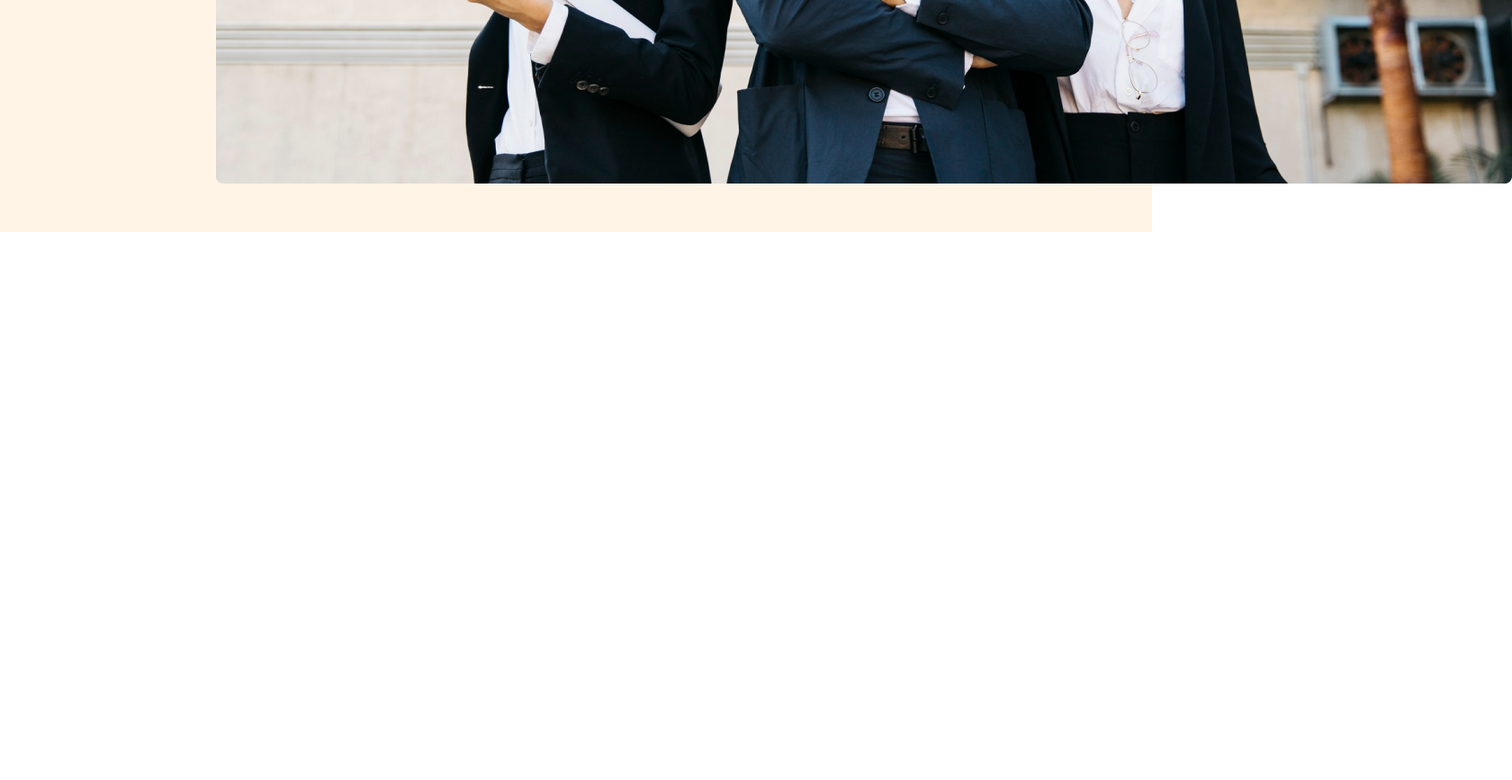
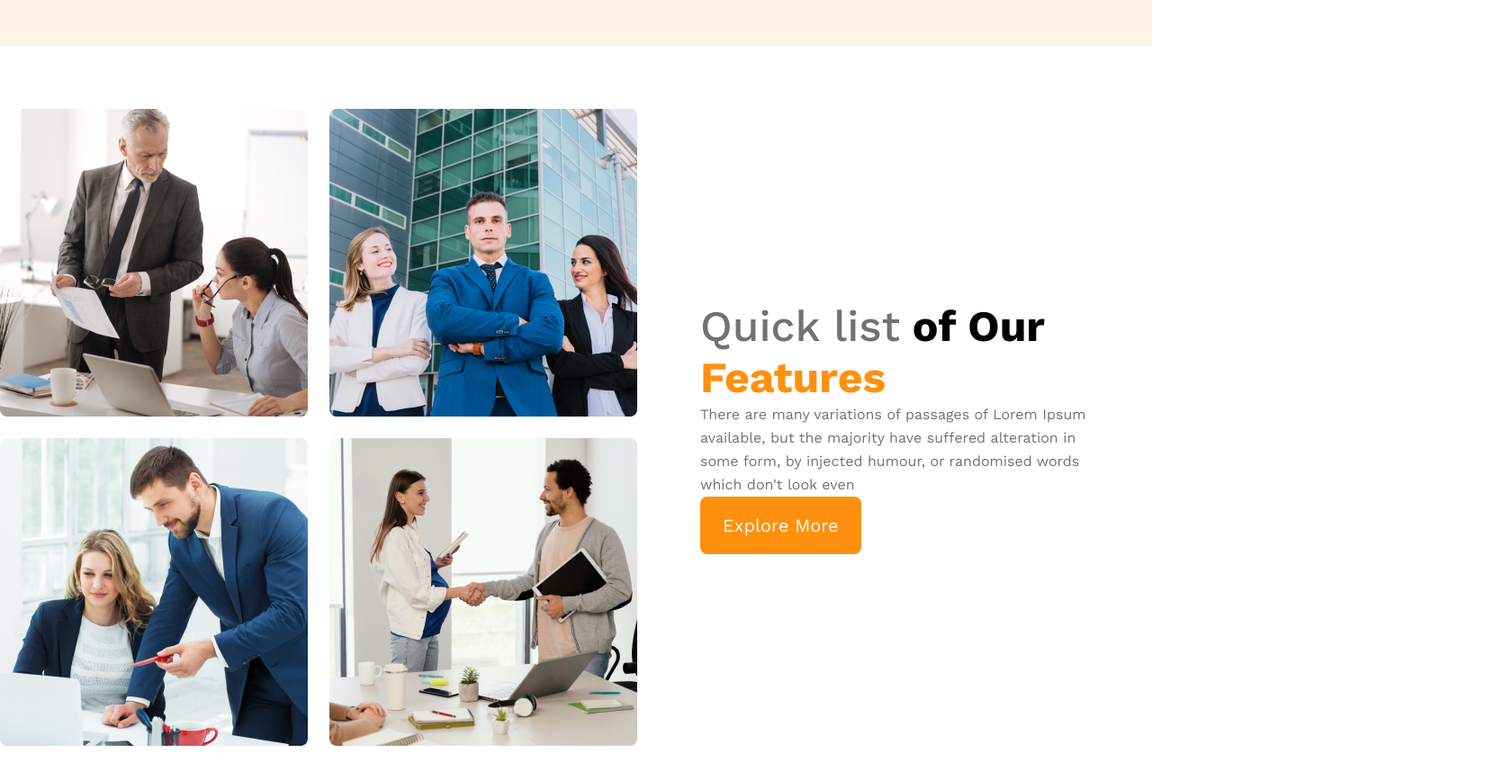
Before and after one commit to sabilar-rahman/module-09-g3-architecture-, a plain HTML site: page index.html in a window 1280 px wide. Shown: the part 813-1680 px from the top of the page at 90% size, 1680 px wide, since content can reach past the window. Before the commit the page ends 1071 px from the top, so only its background shows below. Drawn offline with nearby package versions, Linux system fonts and the light colour scheme.

Commit message:
team section added

```diff
--- a/index.html
+++ b/index.html
@@ -15,6 +15,7 @@
 </head>
 
 <body>
+    <!-- header start -->
     <header>
         <nav>
             <h3 class="nav-title">G3 Architects</h3>
@@ -38,11 +39,30 @@
                 <button class="btn-primary">Explore More</button>
 
             </div>
-            <img src="images/banner.png" alt="">
+            <img class="banner-image" src="images/banner.png" alt="">
         </div>
 
     </header>
+
+    <!-- header end -->
     <main>
+        <!-- teams  section -->
+        <section class="team-container">
+            <div class="team-image-container">
+                <img src="images/team1.png" alt="">
+                <img src="images/team2.png" alt="">
+                <img src="images/team3.png" alt="">
+                <img src="images/team4.png" alt="">
+
+            </div>
+            <div class="team-content">
+                <h3 class="team-content-title"><span class="quick-list">Quick list</span> <span>of Our</span> <span class="text-freatures">Features</span> </h3>
+                <p class="team-content-description">There are many variations of passages of Lorem Ipsum available, but the majority have suffered alteration in some form, by injected humour, or randomised words which don't look even</p>
+                <button class="btn-primary">Explore More</button>
+
+            </div>
+
+        </section>
 
     </main>
 
--- a/style/style.css
+++ b/style/style.css
@@ -65,9 +65,119 @@ nav li a {
     color: #727272;
     font-size: 16px;
     font-weight: 400;
+    margin-top: 20px;
+    margin-bottom: 20px;
 
 }
 
 .btn-primary {
+    border-radius: 8px;
+    background: #FF900E;
+    padding: 20px 25px;
+    color: #fff;
+    font-size: 1.25rem;
+    border: 0;
+    cursor: pointer;
+}
+
+.banner-image {
+    margin-top: 20px;
+    width: 100%;
+}
+
+
+
+
+/* main style */
+main {
+    max-width: 1440px;
+    margin: 70px auto;
+}
+
+/* team style  */
+.team-container {
+    display: flex;
+    align-items: center;
 
 }
+
+.team-image-container {
+    display: grid;
+    grid-template-columns: repeat(2, 1fr);
+    gap: 1.5rem;
+
+}
+
+.team-content {
+    padding-right: 70px;
+    padding-left: 70px;
+
+}
+
+.team-content-title {
+    font-size: 3rem;
+
+}
+
+.quick-list {
+    color: #727272;
+    font-weight: 500;
+}
+
+.text-freatures {
+    color: #FF900E;
+    font-weight: 700;
+}
+
+.team-content-description {
+    color: #727272;
+    font-size: 16px;
+    font-style: normal;
+    font-weight: 400;
+    line-height: 26px;
+    /* 162.5% */
+
+}
+
+
+
+/* Responsive Style */
+/* Responsive Style */
+/* Mobile devices */
+@media screen and (max-width:576px) {
+
+    header {
+        padding: 20px;
+    }
+
+    nav, .team-container {
+        flex-direction: column;
+    }
+
+    .team-image-container{
+        grid-template-columns: 1fr;
+    }
+
+    .team-content {
+        padding-right: 20px;
+        padding-left: 20px;
+
+    }
+}
+
+
+/* tablet or medium devices */
+
+@media screen and (min-width:576px) and (max-width:960px) {
+    header {
+        padding: 50px;
+    }
+
+    nav , .team-container {
+        flex-direction: column;
+        /* margin-top: 20px; */
+        margin-bottom: 20px;
+
+    }
+
+}
```
